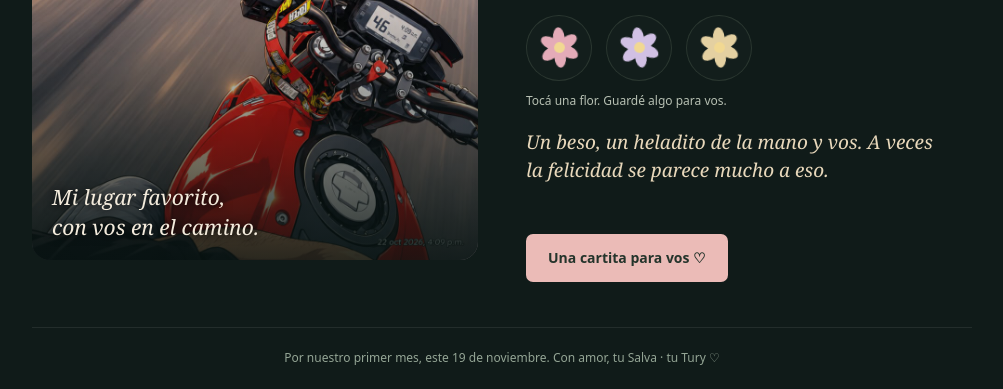
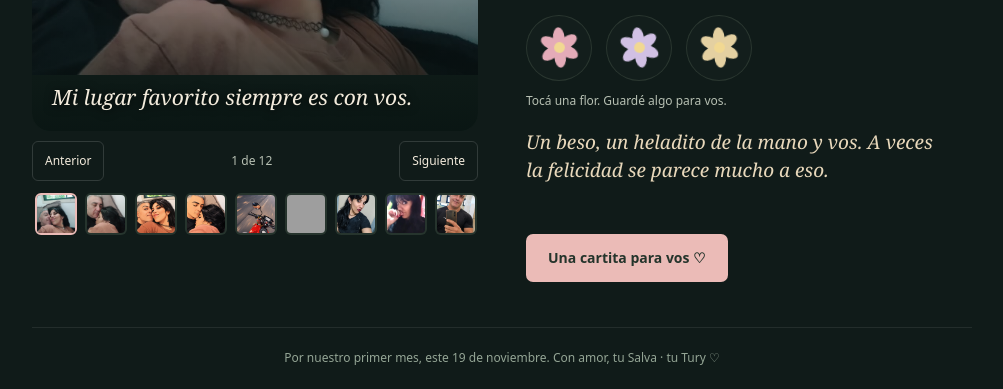
Before and after one commit to Salvatury/vos-y-yo, a plain HTML site: page dist/index.html in a window 1280 px wide. Shown: the part 464-853 px from the top of the page, without its empty margins (138-1141 px from the left). Drawn offline with Linux system fonts and the light colour scheme; grey boxes are pictures that could not be loaded.

Commit message:
Sumar las fotos de Jenny y Salva en un carrusel compacto

```diff
--- a/dist/index.html
+++ b/dist/index.html
@@ -15,7 +15,8 @@
     .brand{font:20px Georgia,serif;color:var(--pink);margin-bottom:30px}
     .layout{display:grid;gap:28px}
     .photo{margin:0;position:relative;border-radius:18px;overflow:hidden;background:#26342d;aspect-ratio:4/3}
-    .photo img{width:100%;height:100%;object-fit:cover;object-position:center 55%;display:block}
+    .photo img{width:100%;height:100%;object-fit:contain;display:block;background:#1a2722}
+    .photo-area{min-width:0}.photo-nav{display:flex;align-items:center;justify-content:space-between;margin-top:10px;gap:8px}.photo-nav button{background:none;color:var(--cream);border:1px solid #ffffff24;border-radius:6px;padding:8px 12px;font-size:12px;min-height:40px}.photo-nav span{color:var(--muted);font-size:12px}.thumbs{display:flex;gap:8px;overflow-x:auto;padding:12px 3px 6px;scrollbar-width:thin;scrollbar-color:#687c64 transparent}.thumb{flex:0 0 42px;width:42px;height:42px;border-radius:6px;overflow:hidden;border:2px solid transparent;padding:0;background:#26342d}.thumb img{width:100%;height:100%;object-fit:cover;display:block}.thumb[aria-pressed=true]{border-color:var(--pink)}
     .photo:after{content:'';position:absolute;inset:50% 0 0;background:linear-gradient(transparent,#071311d9)}
     figcaption{position:absolute;bottom:18px;left:20px;right:20px;z-index:1;font:italic 21px/1.4 Georgia,serif;text-shadow:0 1px 10px #000}
     .eyebrow{font-size:11px;letter-spacing:2px;color:var(--pink);margin:0 0 14px}
@@ -34,7 +35,7 @@
     dialog{width:min(500px,calc(100% - 30px));max-height:85dvh;overflow:auto;background:#f2e7d4;color:#28382e;border:0;border-radius:14px;padding:42px 28px 28px;box-shadow:0 20px 100px #0008}
     dialog::backdrop{background:#07110ed9;backdrop-filter:blur(5px)}dialog h2{font:32px Georgia,serif;margin:0 0 22px}dialog p{font:17px/1.8 Georgia,serif}dialog .close{position:absolute;right:10px;top:8px;border:0;background:none;color:#314736;font-size:28px;width:40px;height:40px}.signature{text-align:right;font-style:italic;color:#75534b}dialog .primary{background:#314b3a;color:#f2e7d4}
     @keyframes sway{from{transform:rotate(-8deg)}to{transform:rotate(8deg)}}
-    @media(min-width:720px){main{padding-top:35px}.brand{margin-bottom:35px}.layout{grid-template-columns:1fr 1fr;align-items:center;gap:48px}.photo{aspect-ratio:3/4}.copy{padding-block:10px}footer{margin-top:35px}}
+    @media(min-width:720px){main{padding-top:35px}.brand{margin-bottom:35px}.layout{grid-template-columns:1fr 1fr;align-items:center;gap:48px}.photo{aspect-ratio:1}.copy{padding-block:10px}footer{margin-top:35px}}
     @media(prefers-reduced-motion:reduce){*{animation:none!important}}
   </style>
 </head>
@@ -42,10 +43,14 @@
   <main>
     <header class="brand">✳ El jardín de Jenny</header>
     <div class="layout">
-      <figure class="photo">
-        <img src="nuestro-viaje.jpg" alt="Una moto roja en movimiento; en el espejo, una mano abrazando a quien conduce" width="960" height="1280">
-        <figcaption>Mi lugar favorito,<br>con vos en el camino.</figcaption>
-      </figure>
+      <div class="photo-area" role="region" aria-label="Nuestros recuerdos">
+        <figure class="photo">
+          <img id="main-photo" src="nosotros.png" alt="Una foto de los dos abrazados en el sillón" width="1152" height="864">
+          <figcaption id="photo-caption">Mi lugar favorito siempre es con vos.</figcaption>
+        </figure>
+        <div class="photo-nav"><button id="previous-photo" aria-label="Foto anterior">Anterior</button><span id="photo-count" aria-live="polite">1 de 12</span><button id="next-photo" aria-label="Foto siguiente">Siguiente</button></div>
+        <div class="thumbs" id="thumbs" aria-label="Elegir un recuerdo"></div>
+      </div>
       <section class="copy" aria-labelledby="title">
         <p class="eyebrow">PARA VOS, MI AMOR</p>
         <h1>Con vos,<br><em>todo florece.</em></h1>
@@ -69,6 +74,36 @@
     <button class="primary" id="back">Volver a las flores</button>
   </dialog>
   <script>
+    const photos = [
+      ['nosotros.png','Mi lugar favorito siempre es con vos.','Una foto de los dos abrazados en el sillón'],
+      ['abrazo-real.png','Un abrazo tuyo, y el mundo baja el volumen.','Un abrazo de los dos con los ojos cerrados'],
+      ['juntos.png','Noni y Tury. Así de simple, así de lindo.','Ilustración de los dos juntos en el sillón'],
+      ['abrazo.png','Un ratito más, quedate acá.','Ilustración de un abrazo con los ojos cerrados'],
+      ['nuestro-viaje.jpg','Con vos en el camino.','Una moto roja y un abrazo reflejado en el espejo'],
+      ['jenny.png','Vos, y esa forma de alegrarme el día.','Una selfie de Jenny al aire libre'],
+      ['mirada.png','Esa mirada tuya que me puede.','Un retrato de Jenny con una sonrisa'],
+      ['guiño.png','Mi amor, qué linda sos.','Una selfie de Jenny con la mano cerca de la cara'],
+      ['salva.png','El que se queda sonriendo por tus mensajes.','Una selfie de Salva frente al espejo'],
+      ['sonrisa.png','Tu Tury, pensando en vos.','Una foto de Salva sonriendo sentado a una mesa'],
+      ['salva-tranquilo.png','Y tantas ganas de volver a verte.','Un retrato de Salva con una campera marrón'],
+      ['futuro.png','Un sueño bonito para imaginar con vos.','Ilustración de los dos vestidos de novios, una escena soñada']
+    ];
+    let photoIndex=0;
+    function showPhoto(index){
+      photoIndex=(index+photos.length)%photos.length;
+      const [src,caption,alt]=photos[photoIndex];
+      const image=document.getElementById('main-photo'); image.src=src; image.alt=alt;
+      document.getElementById('photo-caption').textContent=caption;
+      document.getElementById('photo-count').textContent=(photoIndex+1)+' de '+photos.length;
+      document.querySelectorAll('.thumb').forEach((b,i)=>b.setAttribute('aria-pressed',String(i===photoIndex)));
+    }
+    photos.forEach(([src,caption,alt],i)=>{
+      const button=document.createElement('button');button.className='thumb';button.setAttribute('aria-label','Ver recuerdo '+(i+1));button.setAttribute('aria-pressed',String(i===0));
+      const image=document.createElement('img');image.src=src;image.alt='';image.loading='lazy';button.append(image);
+      button.addEventListener('click',()=>showPhoto(i));document.getElementById('thumbs').append(button);
+    });
+    document.getElementById('previous-photo').addEventListener('click',()=>showPhoto(photoIndex-1));
+    document.getElementById('next-photo').addEventListener('click',()=>showPhoto(photoIndex+1));
     // Editá acá la fecha y los tres mensajes. La foto está junto a este archivo.
     const startDate = '2026-10-19';
     const messages = [
```
Also changed, not shown: README.md, dist/abrazo-real.png (added), dist/abrazo.png (added), dist/guiño.png (added), dist/juntos.png (added), dist/mirada.png (added), dist/nosotros.png (added), dist/salva.png (added), dist/sonrisa.png (added), 3 other files.
